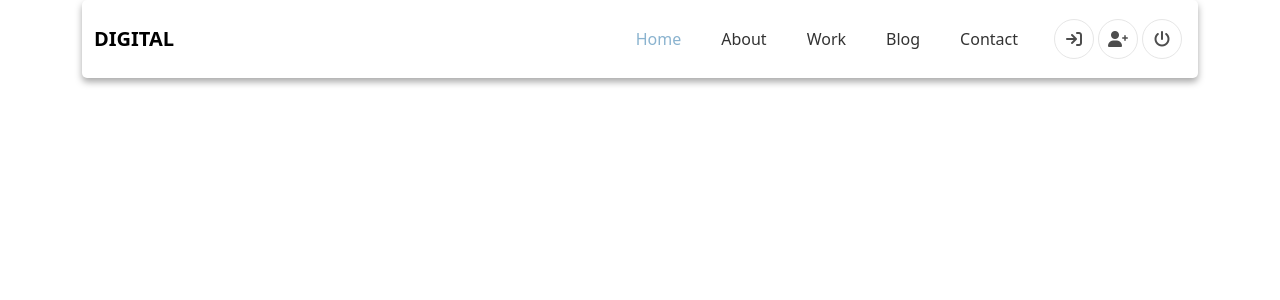
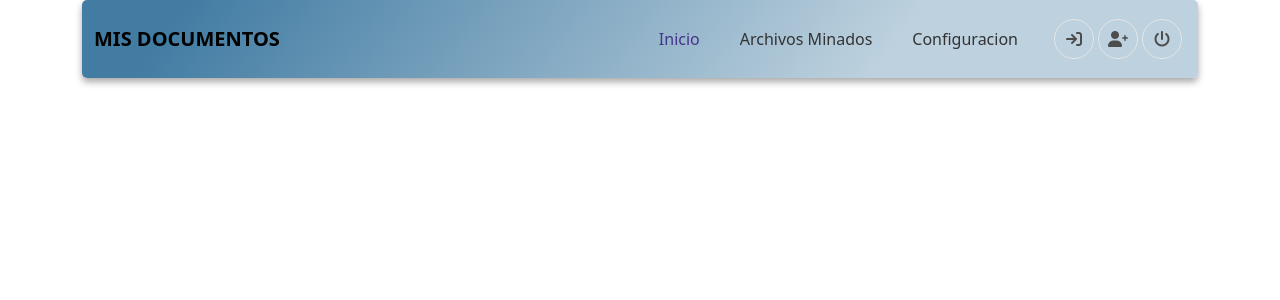
Before and after one commit to berny77/ProyectoInformaticaAplicada-Fronted, a React (Create React App) app: page / in a window 1280 px wide. Shown: the top 300 px of the page. Built offline with nearby package versions, Linux system fonts and the light colour scheme; a web font is replaced by a local one.

Commit message:
next styles change

```diff
--- a/src/components/File/FileGrid.tsx
+++ b/src/components/File/FileGrid.tsx
@@ -3,8 +3,7 @@ import { useDropzone } from 'react-dropzone';
 import Document from '../../model/Document';
 import { getFileType } from './fileGridFns';
 import { getFileLogo } from './FileLogo';
-import upload from '../../assets/icons/upload.png'
-import '../../styles/FileGrid.css';
+import '../../styles/FileGrid.scss';
 
 export const getFilePreview = (fileType: string, base64: string) => {
   if (fileType.includes('image')) {
--- a/src/components/NavBar.tsx
+++ b/src/components/NavBar.tsx
@@ -1,6 +1,6 @@
 import React from 'react'
 import { useNavigate } from 'react-router-dom'
-import '../styles/Navbar.css'
+import '../styles/Navbar.scss'
 
 
 function Navbar1() {
@@ -9,7 +9,7 @@ function Navbar1() {
         <div className="container">
             <nav className="navbar navbar-expand-lg ftco_navbar ftco-navbar-light" id="ftco-navbar">
                 <div className="container">
-                    <a className="navbar-brand" href="index.html">Digital</a>
+                    <a className="navbar-brand" href="index.html">Mis documentos</a>
                     <div className="social-media order-lg-last">
                         <p className="mb-0 d-flex">
                             <a data-action="Login" className="d-flex align-items-center justify-content-center a-icon tooltiplg" onClick={()=> navigate('/login')}><span className="fa fa-arrow-right-to-bracket"><i className="sr-only">Login</i></span></a>
@@ -22,11 +22,9 @@ function Navbar1() {
                     </button>
                     <div className="navbar-collapse collapse" id="ftco-nav">
                         <ul className="navbar-nav ml-auto mr-md-3">
-                            <li className="nav-item active"><a href="#" className="nav-link">Home</a></li>
-                            <li className="nav-item"><a href="#" className="nav-link">About</a></li>
-                            <li className="nav-item"><a href="#" className="nav-link">Work</a></li>
-                            <li className="nav-item"><a href="#" className="nav-link">Blog</a></li>
-                            <li className="nav-item"><a href="#" className="nav-link">Contact</a></li>
+                            <li className="nav-item active"><a href="#" className="nav-link">Inicio</a></li>
+                            <li className="nav-item"><a href="#" className="nav-link">Archivos Minados</a></li>
+                            <li className="nav-item"><a href="#" className="nav-link">Configuracion</a></li>
                         </ul>
                     </div>
                 </div>
--- a/src/styles/FileGrid.css
+++ /dev/null
@@ -1,62 +0,0 @@
-.file-grid {
-  display: grid;
-  grid-template-columns: repeat(auto-fit, minmax(280px, 1fr));
-  gap: 15px;
-  justify-content: center;
-  padding: 5px 10px;
-}
-
-.file-item {
-  border: 1px solid #ccc;
-  padding: 10px;
-  border-radius: 8px;
-  text-align: center;
-  overflow: hidden;
-  align-items: center;
-  justify-content: center;
-  background-color: #f2f2ff;
-  box-shadow: 0px 8px 14px rgba(0, 0, 0, 0.1);
-  cursor: pointer;
-  transition: transform 0.3s ease;
-}
-.file-item:hover{
-  transform: scale(1);
-}
-
-.drop-zone img.upload{
-  max-width: 58px !important;
-  max-height: 100px !important;
-}
-img {
-  max-width: 50%;
-  max-height: 125px;
-  margin-bottom: 10px;
-  object-fit: fill;
-}
-
-input{
-  font-family: inherit;
-  border: 1px solid #ccc;
-  border-radius: 5px;
-  height: 40px;
-  display: flex;
-  align-items: center;
-}
-.file-grid .file-item p{
-  font-family: inherit;
-}
-
-/* dropzone  */
-
-.drop-zone {
-  border: 2px dashed #4180ab ;
-  border-radius: 5px;
-  padding: 10px;
-  text-align: center;
-  cursor: pointer;
-  margin: 10px 10px;
-  box-shadow:0 10px 8px #dceaf3;
-}
-.drop-zone p{
-  margin: 0;
-}
--- /dev/null
+++ b/src/styles/FileGrid.scss
@@ -0,0 +1,71 @@
+.file-grid {
+  display: grid;
+  grid-template-columns: repeat(auto-fit, minmax(280px, 1fr));
+  gap: 15px;
+  justify-content: center;
+  padding: 5px 10px;
+
+  .file-item {
+    border: 1px solid #ccc;
+    padding: 10px;
+    border-radius: 8px;
+    text-align: center;
+    overflow: hidden;
+    align-items: center;
+    justify-content: center;
+    background-color: #f2f2ff;
+    box-shadow: 0px 8px 14px rgba(0, 0, 0, 0.1);
+    cursor: pointer;
+    transition: transform 0.3s ease;
+
+    &:hover {
+      transform: scale(1);
+    }
+
+    p {
+      font-family: inherit;
+    }
+  }
+}
+
+.drop-zone {
+  border: 2px dashed #4180ab;
+  border-radius: 5px;
+  padding: 10px;
+  text-align: center;
+  cursor: pointer;
+  margin: 10px 10px;
+  box-shadow: 0 10px 8px #dceaf3;
+  background-color: #fafafa;
+
+  &.active {
+    background-color: #f0f8ff;
+  }
+
+  p {
+    margin: 0;
+    font-weight: bold;
+    font-family: monospace;
+  }
+
+  img.upload {
+    max-width: 58px !important;
+    max-height: 100px !important;
+  }
+}
+
+img {
+  max-width: 50%;
+  max-height: 125px;
+  margin-bottom: 10px;
+  object-fit: fill;
+}
+
+input {
+  font-family: inherit;
+  border: 1px solid #ccc;
+  border-radius: 5px;
+  height: 40px;
+  display: flex;
+  align-items: center;
+}
--- a/src/styles/Navbar.css
+++ b/src/styles/Navbar.scss
@@ -59,7 +59,8 @@ p {
 a {
     text-decoration: none !important;
 }
-p a:hover{
+
+p a:hover {
     cursor: pointer;
 }
 
@@ -163,9 +164,9 @@ p a:hover{
     }
 }
 
-
 .ftco-navbar-light {
-    background: #fff !important;
+    background: rgb(189, 209, 222);
+    background: linear-gradient(307deg, rgba(189, 209, 222, 1) 28%, rgba(66, 124, 163, 1) 91%);
     z-index: 3;
     padding: 10px 10px;
     border-radius: 5px;
@@ -219,7 +220,7 @@ p a:hover{
 }
 
 .ftco-navbar-light .navbar-nav>.nav-item>.nav-link:hover {
-    color: #8ab3cf;
+    color: #115583;
 }
 
 @media (max-width: 991.98px) {
@@ -237,7 +238,7 @@ p a:hover{
 }
 
 .ftco-navbar-light .navbar-nav>.nav-item.active>a {
-    color: #8ab3cf;
+    color: #44348b;
 }
 
 @media (max-width: 991.98px) {
```
